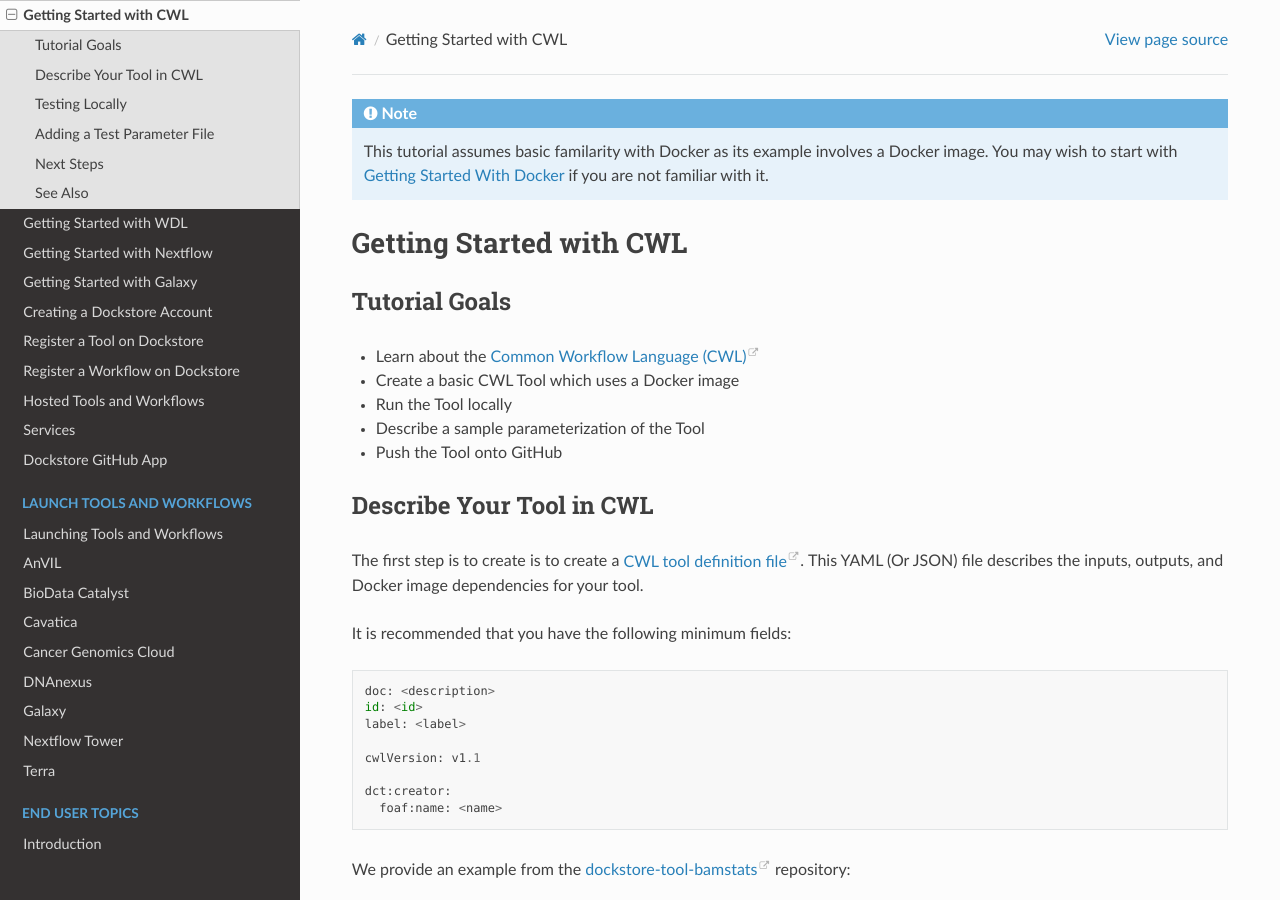
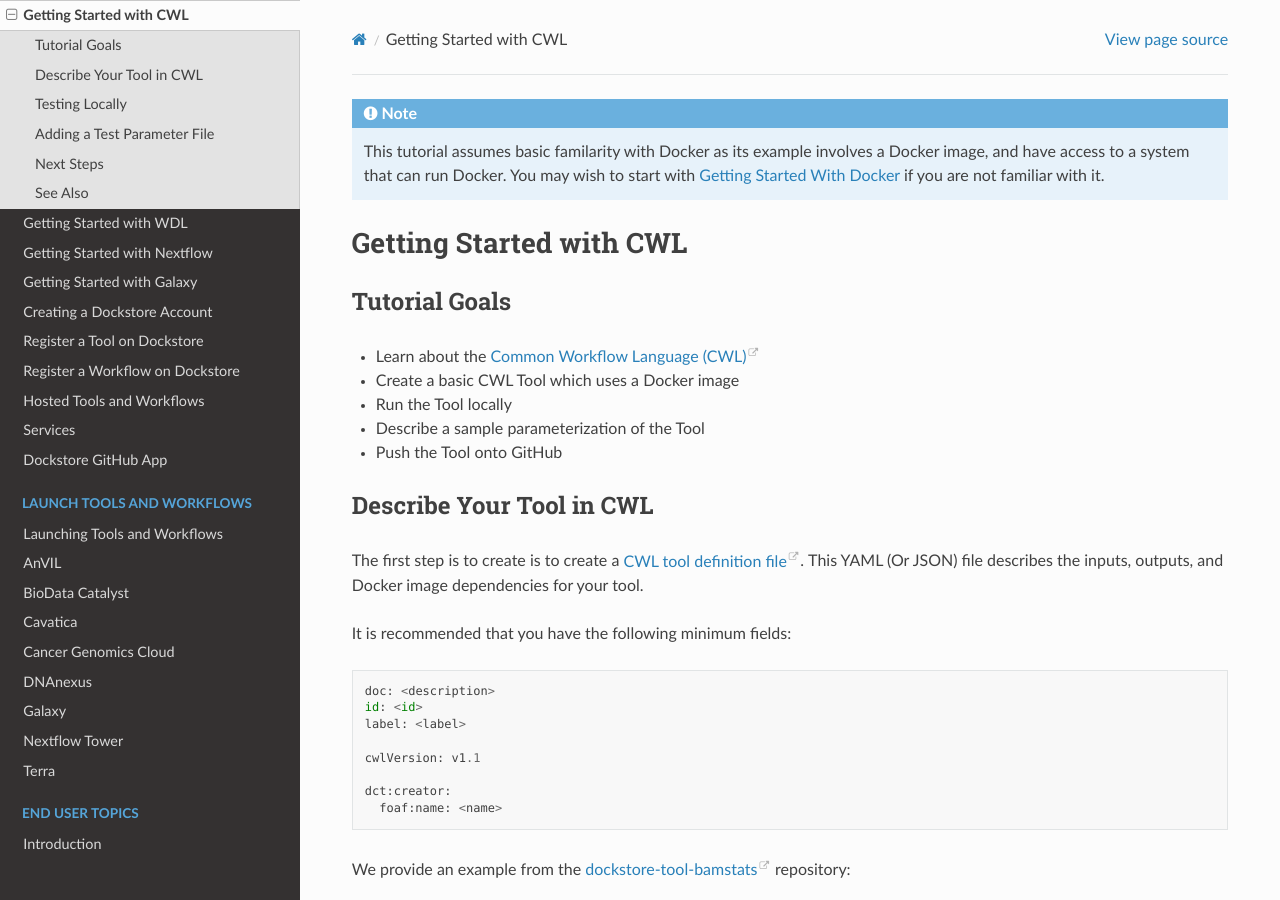
Before and after one commit to dockstore/dockstore-documentation, a Sphinx documentation site: the page built from docs/getting-started/getting-started-with-cwl.rst, in a window 1280 px wide and 900 px high. Built offline with Sphinx 7.4.7 and the Read the Docs theme 2.0.0, drawn with Linux system fonts in a browser that asks for light colours.

Commit message:
Improve "getting started" bits

```diff
--- a/docs/getting-started/getting-started-with-cwl.rst
+++ b/docs/getting-started/getting-started-with-cwl.rst
@@ -1,4 +1,4 @@
-.. note:: This tutorial assumes basic familarity with Docker as its example involves a Docker image. You may wish to start with :doc:`Getting Started With Docker </getting-started/getting-started-with-docker>` if you are not familiar with it.
+.. note:: This tutorial assumes basic familarity with Docker as its example involves a Docker image, and have access to a system that can run Docker. You may wish to start with :doc:`Getting Started With Docker </getting-started/getting-started-with-docker>` if you are not familiar with it.
 
 Getting Started with CWL
 ========================
--- a/docs/getting-started/getting-started-with-wdl.rst
+++ b/docs/getting-started/getting-started-with-wdl.rst
@@ -1,4 +1,4 @@
-.. note:: This document assumes you have basic knowledge of what Docker is. It is recommended, but not required, that you complete :doc:`Getting Started With Docker <getting-started-with-docker>` before this tutorial.
+.. note:: This document assumes you have basic knowledge of what Docker is, and have access to a system that can run Docker. It is recommended, but not required, that you complete :doc:`Getting Started With Docker <getting-started-with-docker>` before this tutorial.
 
 Getting Started with WDL
 ========================
```
Also changed, not shown: docs/getting-started/getting-started.rst (+7 -8 lines).
